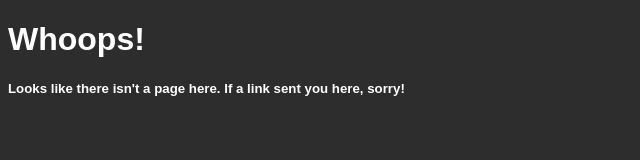
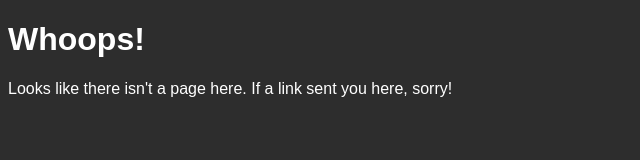
Before and after one commit to Kingminer7/Kingminer7, a plain HTML site: page 404.html in a window 1280 px wide. Shown: the whole page, without its empty margins (0-640 px from the left). Drawn offline with Linux system fonts and the light colour scheme.

Commit message:
update 404

```diff
--- a/404.html
+++ b/404.html
@@ -11,6 +11,6 @@
   </head>
   <body>
     <h1>Whoops!</h1>
-    <h5>Looks like there isn't a page here. If a link sent you here, sorry!</h5>
+    <p>Looks like there isn't a page here. If a link sent you here, sorry!</p>
   </body>
 </html>
```
